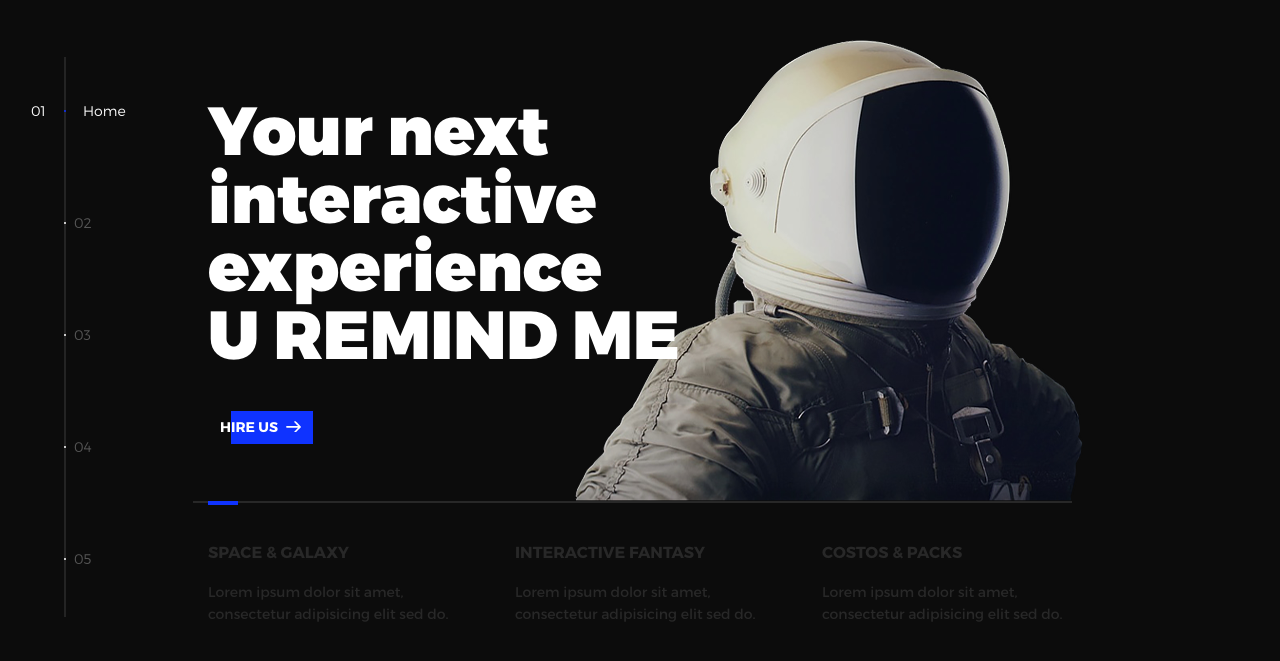
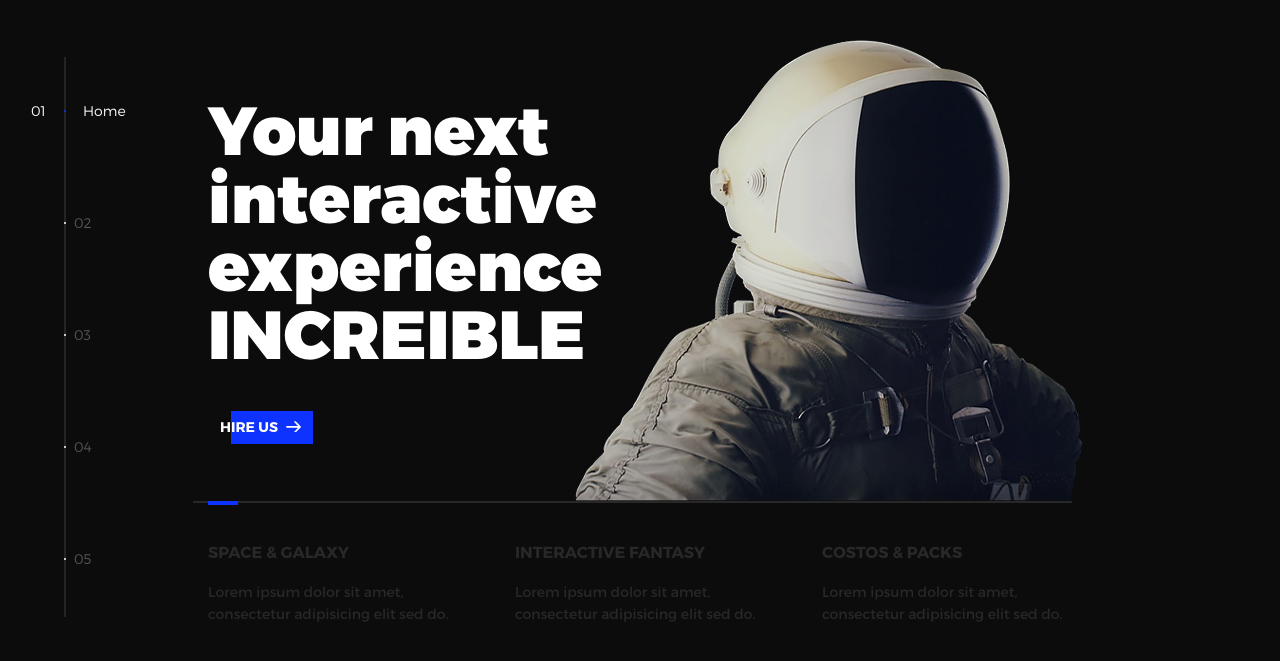
Before and after one commit to jvinc86/web-austronauta-apache, a plain HTML site: page codigo-html/index.html in a window 1280 px wide. Shown: the part 63-724 px from the top of the page. Drawn offline with nearby package versions, Linux system fonts and the light colour scheme.

Commit message:
NewChanges

```diff
--- a/codigo-html/index.html
+++ b/codigo-html/index.html
@@ -52,7 +52,7 @@
             <li class="l-section section section--is-active">
               <div class="intro">
                 <div class="intro--banner">
-                  <h1>Your next<br>interactive<br>experience<br>U REMIND ME</h1>
+                  <h1>Your next<br>interactive<br>experience<br>INCREIBLE</h1>
                   <button class="cta">Hire Us
                     <svg version="1.1" id="Layer_1" xmlns="http://www.w3.org/2000/svg"
                       xmlns:xlink="http://www.w3.org/1999/xlink" x="0px" y="0px" viewBox="0 0 150 118"
```
